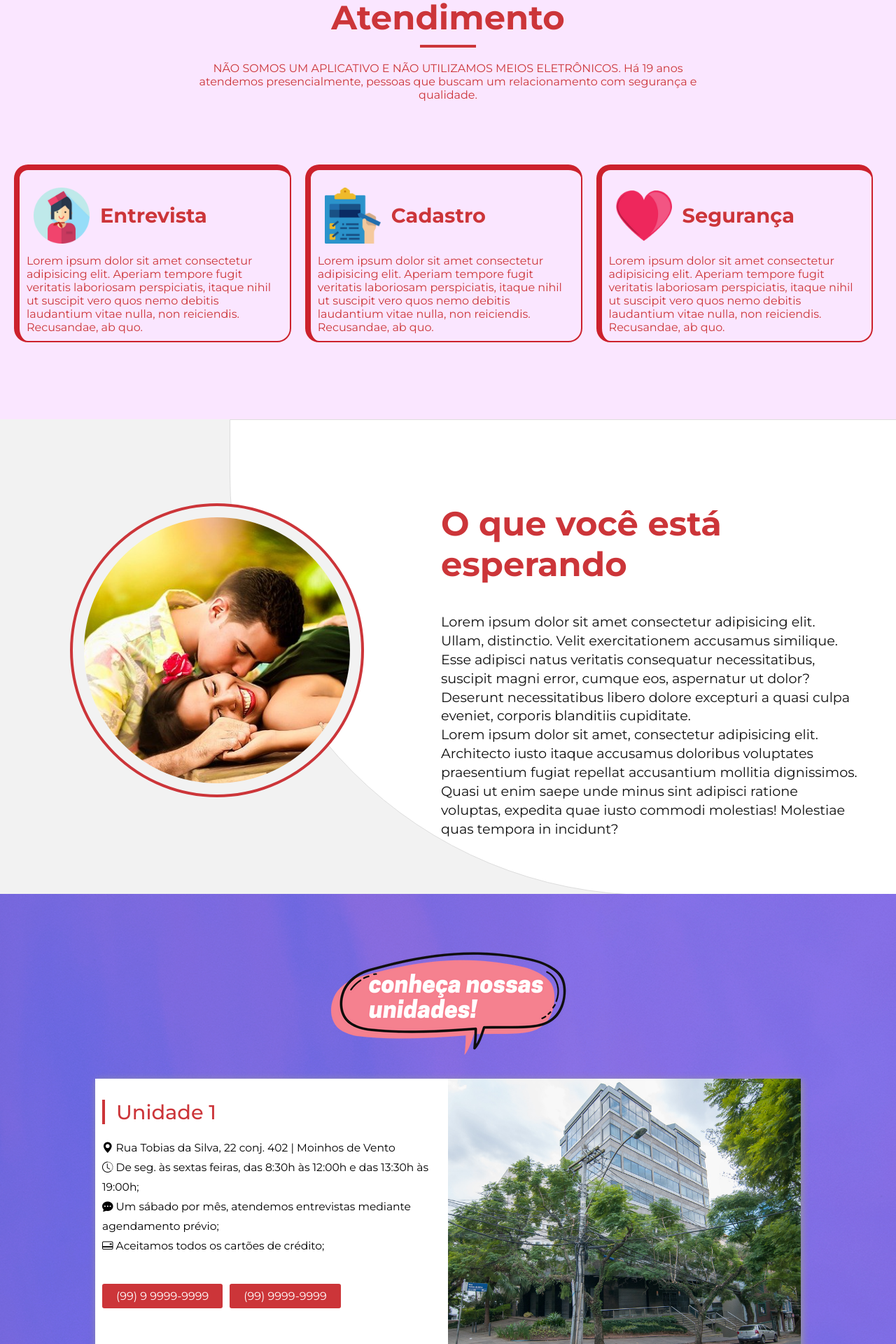
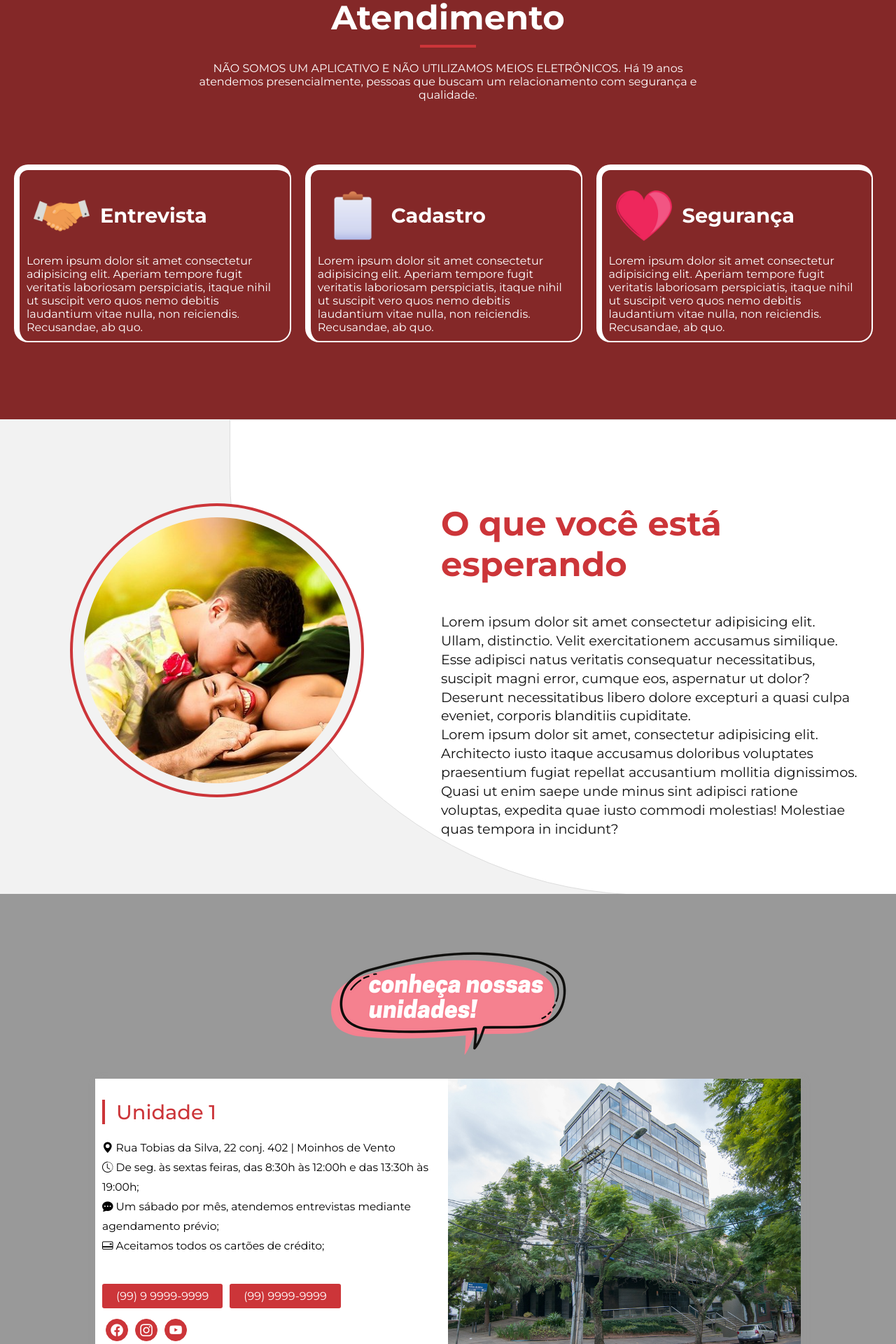
Before and after one commit to Wildarte/fidelitta, a PHP site: page / in a window 1280 px wide. Shown: the part 1640-3560 px from the top of the page at 70% size. Run offline with PHP 8.4, Linux system fonts and the light colour scheme.

Commit message:
atualizacoes

```diff
--- a/assets/css/style2.css
+++ b/assets/css/style2.css
@@ -11,6 +11,9 @@
     --color-rosa-az: #9e5979;
     --color-lighter-pink: #fae6ff;
     --color-pink: #FFADDE;
+    --color-gray: #999999;
+    --color-gray-2: #bbbbbb;
+    --color-red: #842828;
 }
 
 .container{
@@ -25,7 +28,13 @@ header.header{
     background-color: var(--color-suvinill);
     min-height: 500px;
     /*background-image: linear-gradient(to left, var(--color-rosa-az), var(--color-suvinill), var(--color-suvinill));*/
-    background-color: var(--color-pink);
+    background-color: var(--color-gray);
+    background-image: url(../img/bg-hero4.jpg);
+    background-size: cover;
+    background-position: right;
+}
+.over_header{
+    background-color: rgba(10, 10, 10, .7);
 }
 .header_bottom_content{
     display: flex;
@@ -189,8 +198,8 @@ nav.menu ul li a{
 
 /* atendimento */
 .sec_atend{
-    background-color: var(--color-lighter-pink);
-    color: var(--color-main);
+    background-color: var(--color-red);
+    color: var(--color-white);
 }
 .atend_content{
     padding: 100px 10px;
@@ -225,7 +234,7 @@ nav.menu ul li a{
     margin: 10px;
     padding: 10px;
     border-style: solid;
-    border-color: var(--color-second);
+    border-color: var(--color-white);
     border-width: 8px 2px 2px 8px;
     border-radius: 20px;
     transition: all .23s;
@@ -358,8 +367,7 @@ nav.menu ul li a{
 
 /* section unidades */
 .sec_unit{
-    background-image: linear-gradient(to bottom, var(--color-pink), var(--color-lighter-pink));
-    background-image: url('../img/unidades2.png');
+    background-color: var(--color-gray);
     background-size: cover;
 }
 .unit_content{
@@ -442,6 +450,27 @@ nav.menu ul li a{
     object-fit: cover;
     cursor: pointer;
 }
+
+.unidade_list_social {
+    display: flex;
+    justify-content: flex-start;
+    padding: 10px 0;
+}
+.unidade_list_social li {
+    display: flex;
+    padding: 2px;
+    border: 1px solid var(--color-main);
+    background-color: var(--color-main);
+    margin: 5px;
+    width: 32px;
+    height: 32px;
+    border-radius: 50%;
+}
+.unidade_list_social li a {
+    font-size: 1.1em;
+    margin: auto;
+    color: var(--color-white);
+}
 /* section unidades */
 
 
@@ -521,6 +550,7 @@ nav.menu ul li a{
     border: 1px solid var(--color-white);
     color: var(--color-white);
     font-size: 1.2em;
+    max-width: 100%;
 }
 .form_contato form input:focus, .form_contato textarea:focus{
     outline: 1px solid var(--color-white);
--- a/index.php
+++ b/index.php
@@ -38,6 +38,7 @@
 
         </div>
          -->
+         <div class="over_header">
             <div class="header_bottom">
                 <div class="header_bottom_content container">
                     <div class="header_logo">
@@ -70,9 +71,12 @@
                         <iframe src="https://www.youtube.com/embed/cdDx8l8lEu8" title="YouTube video player" frameborder="0" allow="accelerometer; autoplay; clipboard-write; encrypted-media; gyroscope; picture-in-picture" allowfullscreen></iframe>
                     </div>
                 </div>
+            </div>
+
+        </div>
 
 
-        </div>
+
 
     </header>
 
@@ -133,7 +137,7 @@ Há 19 anos atendemos presencialmente, pessoas que buscam um relacionamento com
                     <article class="card_atend">
                         <div class="card_atend_content">
                             <header class="header_card">
-                                <img src="assets/img/atendimento.png" alt="atendimento">
+                                <img src="assets/img/interview.png" alt="atendimento">
                                 <h4>Entrevista</h4>
                             </header>
                             <div class="card_atend_text">
@@ -145,7 +149,7 @@ Há 19 anos atendemos presencialmente, pessoas que buscam um relacionamento com
 
                     <article class="card_atend">
                         <header class="header_card">
-                            <img src="assets/img/entrevista.png" alt="cadastro">
+                            <img src="assets/img/atendimento2.png" alt="cadastro">
                             <h4>Cadastro</h4>
                         </header>
                         <div class="card_atend_text">
@@ -224,6 +228,11 @@ Há 19 anos atendemos presencialmente, pessoas que buscam um relacionamento com
 
                                     <a href="#">(99) 9999-9999</a>
                                 </div>
+                                <ul class="unidade_list_social">
+                                    <li><a href="#"><i class="bi bi-facebook"></i></a></li>
+                                    <li><a href="#"><i class="bi bi-instagram"></i></a></li>
+                                    <li><a href="#"><i class="bi bi-youtube"></i></a></li>
+                                </ul>
                             </div>
                             <div class="card_right">
                                 <img src="assets/img/unidade1.jpg" alt="">
@@ -257,6 +266,11 @@ Há 19 anos atendemos presencialmente, pessoas que buscam um relacionamento com
 
                                     <a href="#">(99) 9999-9999</a>
                                 </div>
+                                <ul class="unidade_list_social">
+                                    <li><a href="#"><i class="bi bi-facebook"></i></a></li>
+                                    <li><a href="#"><i class="bi bi-instagram"></i></a></li>
+                                    <li><a href="#"><i class="bi bi-youtube"></i></a></li>
+                                </ul>
                             </div>
                             <div class="card_right">
                                 <img src="assets/img/unidade2.jpg" alt="">
```
Also changed, not shown: assets/img/atendimento2.png (added), assets/img/bg-hero.jpg (added), assets/img/bg-hero2.jpg (added), assets/img/bg-hero3.jpg (added), assets/img/bg-hero4.jpg (added), assets/img/interview.png (added), 1 other file. Lines whose indentation alone changed are shown as unchanged.
